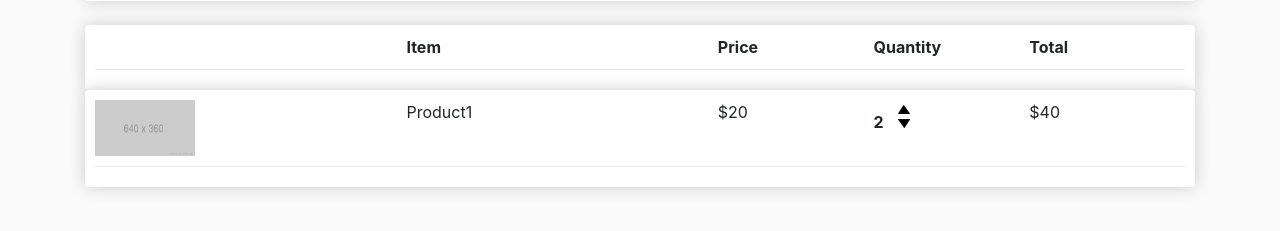
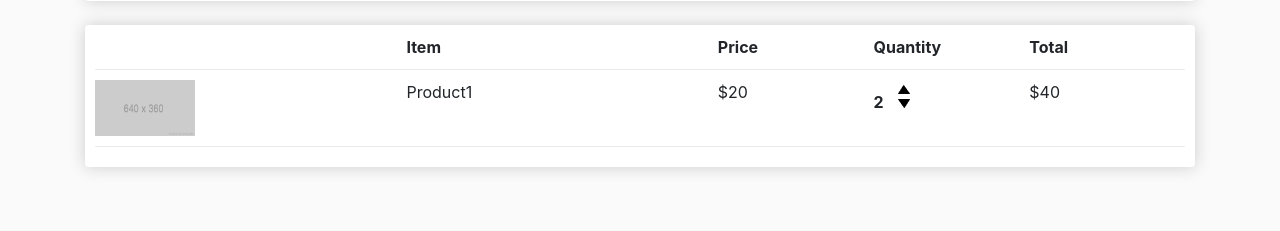
Before and after one commit to sbInfin1/sKart-Online-shopping-site, a Django app: page /cart/ in a window 1280 px wide. Shown: the part 237-468 px from the top of the page. Run offline with Django 3.2, Linux system fonts and the light colour scheme; some libraries are stand-ins or nearby versions.

Commit message:
Part2:fixed the orderItem display

```diff
--- a/store/templates/store/cart.html
+++ b/store/templates/store/cart.html
@@ -32,9 +32,9 @@
           <div style="flex:1"><strong>Quantity</strong></div>
           <div style="flex:1"><strong>Total</strong></div>
         </div>
-      </div>
+      <!-- </div> -->
 
-      <div class="box-element">
+      <!-- <div class="box-element"> -->
         <div class="cart-row">
           <div style="flex:2"><img class = "row-image" src="{% static 'images/placeholder.png' %}"></div>
           <div style="flex:2">Product1</div>
```
